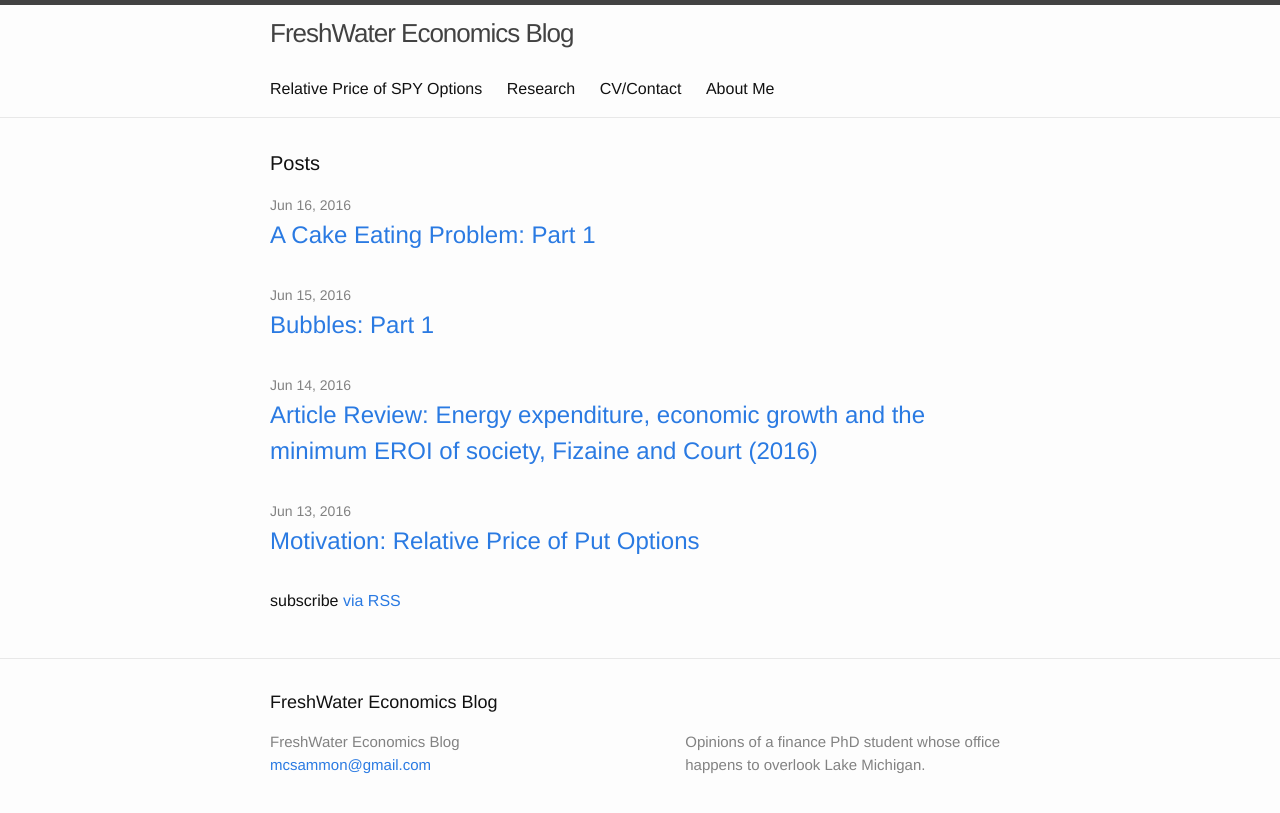
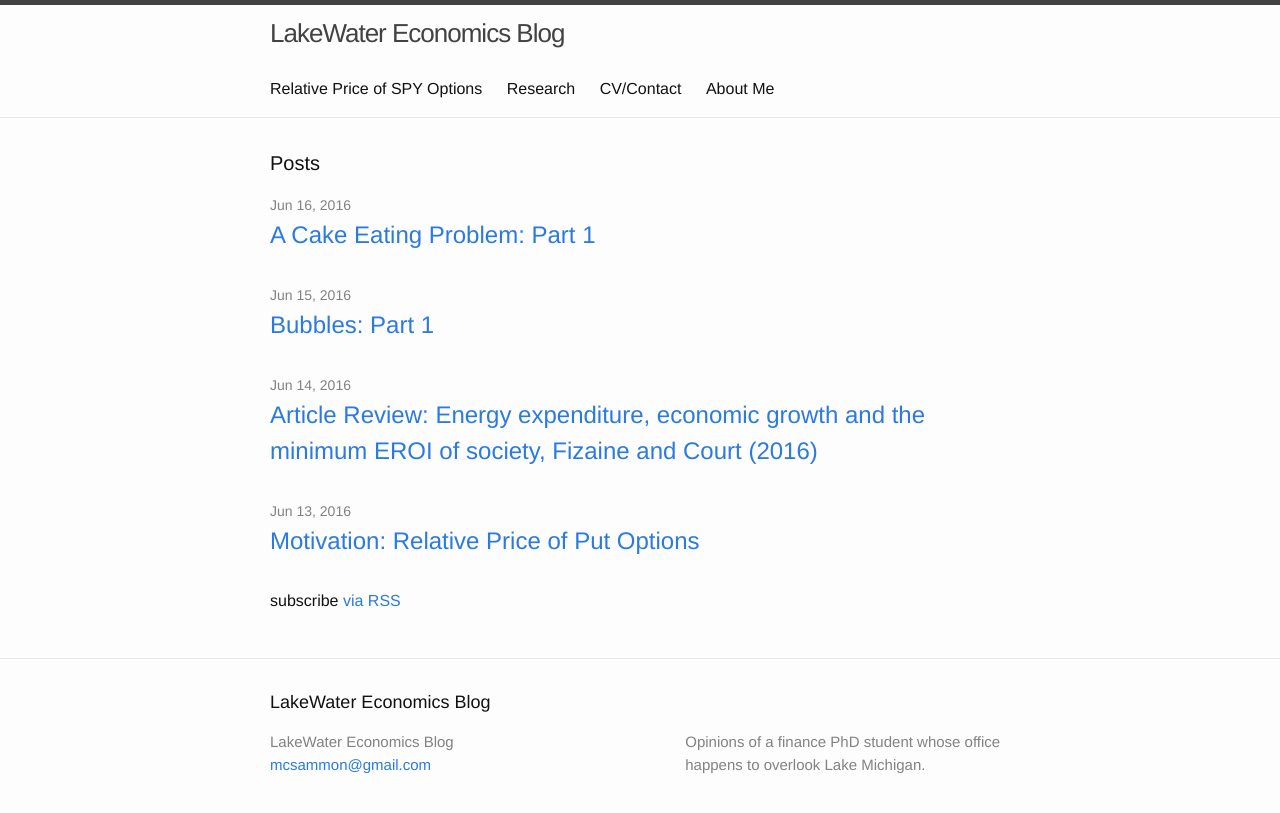
Before and after one commit to mcsammon/mcsammon.github.io, a Jekyll site: the page built from index.html, in a window 1280 px wide. Shown: the top 813 px of the page. Built offline with Jekyll 4.4.1, drawn with Linux system fonts in a browser that asks for light colours.

Commit message:
Change Name

```diff
--- a/_config.yml
+++ b/_config.yml
@@ -1,6 +1,6 @@
 
 # Site settings
-title: FreshWater Economics Blog
+title: LakeWater Economics Blog
 email: mcsammon@gmail.com
 description: > # this means to ignore newlines until "baseurl:"
   Opinions of a finance PhD student whose office happens to overlook Lake Michigan.
```
